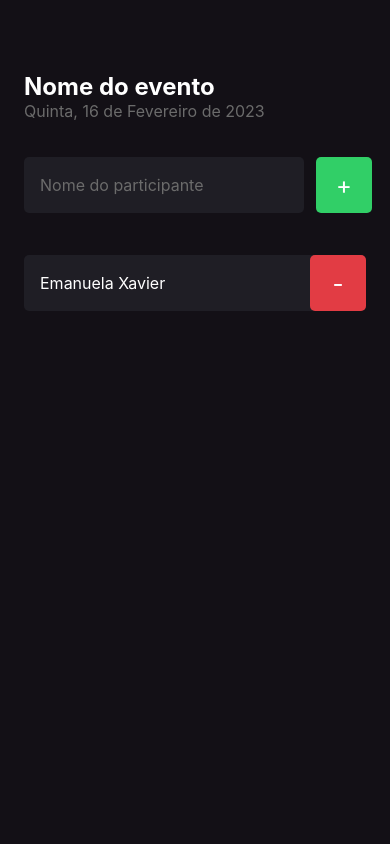
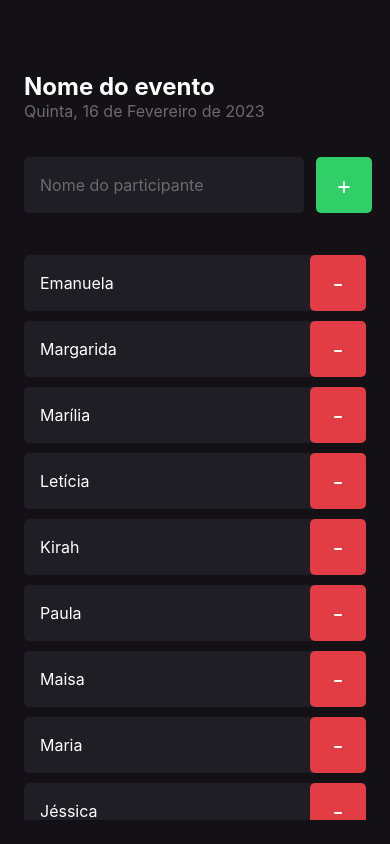
Before and after one commit to SkeBug/imhere, a React Native app: screen / in a window 390 px wide. Built offline with nearby package versions, Linux system fonts and the light colour scheme.

Commit message:
using ScrollView

```diff
--- a/src/screens/Home/index.tsx
+++ b/src/screens/Home/index.tsx
@@ -4,9 +4,12 @@ import { styles } from './styles'
 
 export function Home() {
 
+  const participants = ['Emanuela', 'Margarida', 'Marília', 'Letícia', 'Kirah', 'Paula', 'Maisa', 'Maria', 'Jéssica', 'Janeth', 'Jandira']
+
   function handleParticipantAdd() {
     console.log('Clicou para adicionar')
   }
+
   function handleParticipantRemove(name: string) {
     console.log(`Clicou para remover ${name}`)
   }
@@ -35,8 +38,16 @@ export function Home() {
         </TouchableOpacity>
       </View>
 
-      <ScrollView>
-        <Participant name="Emanuela Xavier" onRemove={ () => handleParticipantRemove('Emanuela Xavier') } />
+      <ScrollView showsVerticalScrollIndicator={false}>
+        {
+          participants.map(participant => (
+            <Participant
+              key={participant}
+              name={participant}
+              onRemove={() => handleParticipantRemove(`${participant}`)}
+            />
+          ))
+        }
       </ScrollView>
 
     </View>
```
